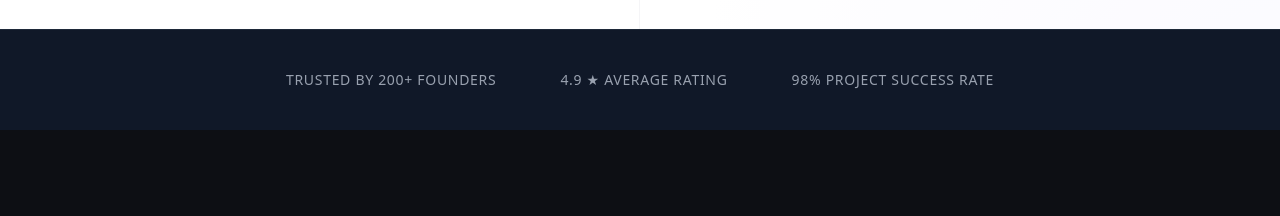
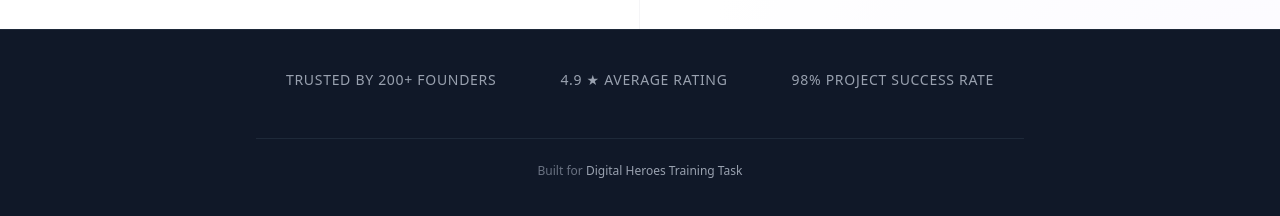
Before and after one commit to saketgoswami09/fullstack_lead_capture, a React (Vite) app in the folder client/: page / in a window 1280 px wide. Shown: the part 917-1133 px from the top of the page. Before the commit the page ends 1047 px from the top, so only its background shows below. Built offline with nearby package versions, Linux system fonts and the light colour scheme; no server answers.

Commit message:
chore: add mandatory Digital Heroes Training Task credit line to footer

```diff
--- a/client/src/pages/public/LandingPage.jsx
+++ b/client/src/pages/public/LandingPage.jsx
@@ -83,9 +83,10 @@ export default function LandingPage() {
 
       </main>
 
-      {/* ── Social proof strip ─────── */}
+      {/* ── Social proof strip & Footer ─────── */}
       <section className="bg-gray-900 py-10 text-white w-full border-t border-gray-800 relative z-10">
-        <div className="mx-auto flex max-w-7xl flex-col items-center justify-center gap-6 px-4 sm:flex-row sm:gap-16 sm:px-6 lg:px-8">
+        <div className="mx-auto flex max-w-7xl flex-col items-center justify-center gap-8 px-4 sm:px-6 lg:px-8">
+          <div className="flex flex-col items-center justify-center gap-6 sm:flex-row sm:gap-16">
             {[
               "Trusted by 200+ founders",
               "4.9 ★ average rating",
@@ -99,6 +100,13 @@ export default function LandingPage() {
               </span>
             ))}
           </div>
+
+          <div className="text-center mt-4 border-t border-gray-800 pt-6 w-full max-w-3xl">
+            <p className="text-xs text-gray-500">
+              Built for <a href="https://digitalheroesco.com" target="_blank" rel="noopener noreferrer" className="text-gray-400 hover:text-white transition-colors">Digital Heroes Training Task</a>
+            </p>
+          </div>
+        </div>
       </section>
     </div>
   );
```
Lines whose indentation alone changed are shown as unchanged.
